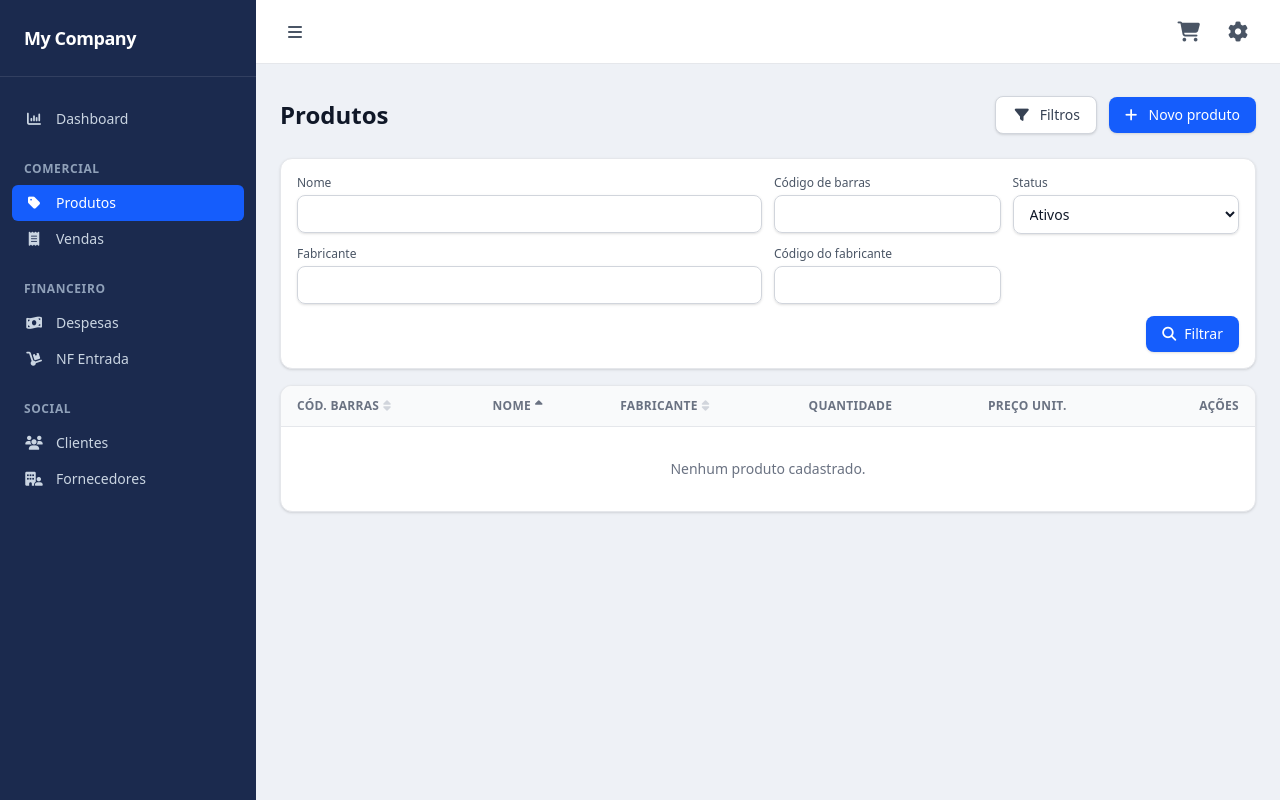
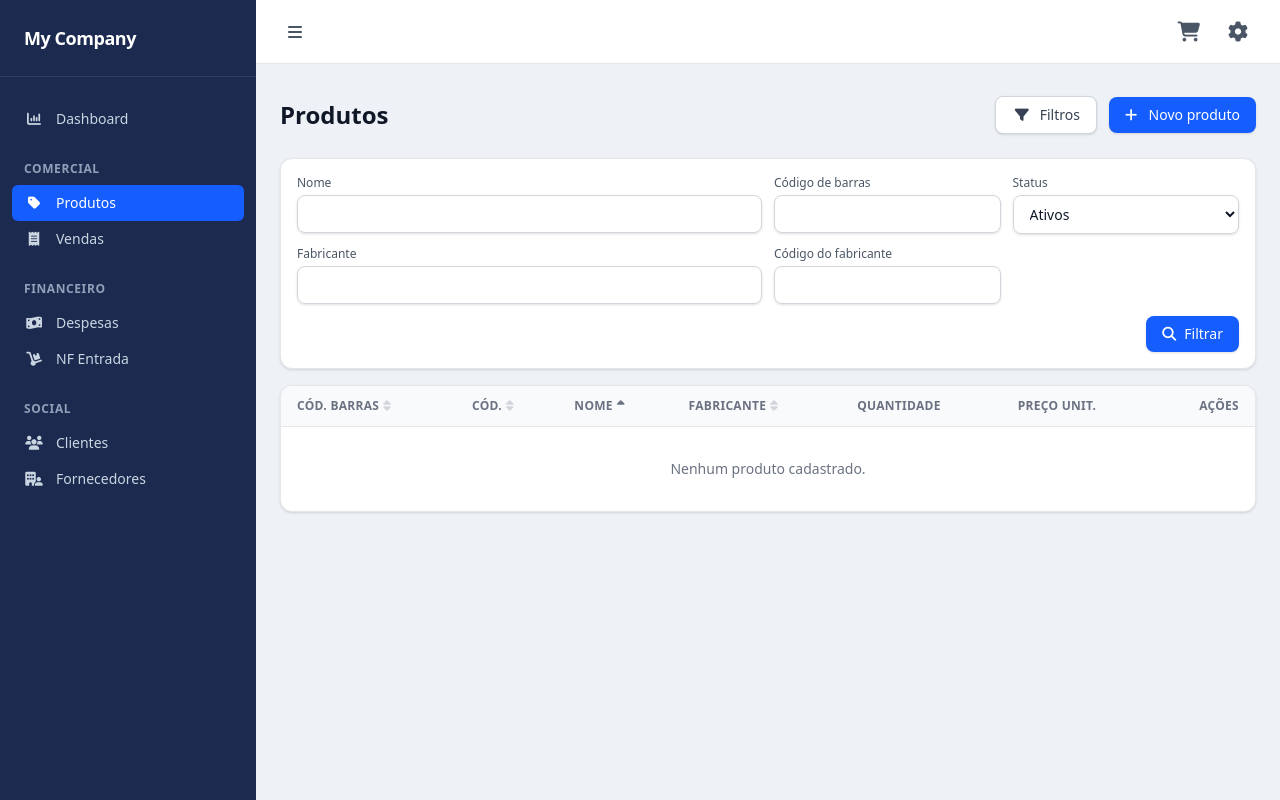
Before and after one commit to gustavolaires/sign-kr, a Django app: page /products/ in a window 1280 px wide. Run offline with Django 5.2, Linux system fonts and the light colour scheme; data comes from the database, SQL or seed files in the repository; data that the repository does not hold is empty; style sheets or scripts are compiled from the project's sources.

Commit message:
feat(sign): coluna de código do fabricante e auto-preenchimento de nf_search_id
- Listagem de produtos: código do fabricante em coluna própria ("Cód.", logo
  após "Cód. barras"), ordenável; a coluna Nome volta a exibir apenas o nome.
- ProductForm: ao criar/editar, o código de barras e o código do fabricante
  preenchidos são adicionados ao nf_search_id (com ';' ao final, sem duplicar),
  para casar itens de notas fiscais futuras no processamento.
- Helpers nf_search_tokens/format_nf_search promovidos a públicos em services.py
  (convenção única de nf_search_id reusada entre serviço e form).

```diff
--- a/sign/forms.py
+++ b/sign/forms.py
@@ -17,7 +17,7 @@ from .models import (
     Sale,
     Supplier,
 )
-from .services import reais_to_cents
+from .services import format_nf_search, nf_search_tokens, reais_to_cents
 
 # Classe base aplicada aos inputs para padronizar o estilo Tailwind.
 INPUT_CLASSES = (
@@ -96,6 +96,14 @@ class ProductForm(StyledModelForm):
         product.unit_price_cents = int(
             (reais * 100).quantize(Decimal("1"), rounding=ROUND_HALF_UP)
         )
+        # Código de barras e código do fabricante, quando preenchidos, entram nos
+        # IDs de busca para NF (com ';' ao final) para casar itens de notas futuras.
+        tokens = nf_search_tokens(product.nf_search_id)
+        for extra in (product.barcode, product.manufacturer_code):
+            extra = (extra or "").strip()
+            if extra and extra not in tokens:
+                tokens.append(extra)
+        product.nf_search_id = format_nf_search(tokens)
         if commit:
             product.save()
         return product
--- a/sign/templates/sign/products/list.html
+++ b/sign/templates/sign/products/list.html
@@ -80,6 +80,14 @@
                     </a>
                 </th>
                 <th class="px-4 py-3">
+                    <a href="{{ sort_links.manufacturer_code }}" class="inline-flex items-center gap-1 hover:text-gray-700">
+                        Cód.
+                        {% if sort_state.manufacturer_code == 'asc' %}<i class="fa-solid fa-sort-up"></i>
+                        {% elif sort_state.manufacturer_code == 'desc' %}<i class="fa-solid fa-sort-down"></i>
+                        {% else %}<i class="fa-solid fa-sort text-gray-300"></i>{% endif %}
+                    </a>
+                </th>
+                <th class="px-4 py-3">
                     <a href="{{ sort_links.name }}" class="inline-flex items-center gap-1 hover:text-gray-700">
                         Nome
                         {% if sort_state.name == 'asc' %}<i class="fa-solid fa-sort-up"></i>
@@ -104,7 +112,8 @@
             {% for product in products %}
                 <tr class="hover:bg-gray-50">
                     <td class="px-4 py-3 text-gray-600">{{ product.barcode|default:"—" }}</td>
-                    <td class="px-4 py-3 font-medium">{% if not product.is_active %}<i class="fa-solid fa-triangle-exclamation text-amber-500" title="Inativo" aria-label="Inativo"></i> {% endif %}{% if product.manufacturer_code %}[{{ product.manufacturer_code }}] {% endif %}{{ product.name }}</td>
+                    <td class="px-4 py-3 text-gray-600">{{ product.manufacturer_code|default:"—" }}</td>
+                    <td class="px-4 py-3 font-medium">{% if not product.is_active %}<i class="fa-solid fa-triangle-exclamation text-amber-500" title="Inativo" aria-label="Inativo"></i> {% endif %}{{ product.name }}</td>
                     <td class="px-4 py-3 text-gray-600">{{ product.manufacturer.name }}</td>
                     <td class="px-4 py-3 text-gray-600">{{ product.quantity }} {{ product.unit_type }}</td>
                     <td class="px-4 py-3 text-gray-600">R$ {{ product.unit_price|floatformat:2 }}</td>
@@ -132,7 +141,7 @@
                 </tr>
             {% empty %}
                 <tr>
-                    <td colspan="6" class="px-4 py-8 text-center text-gray-500">
+                    <td colspan="7" class="px-4 py-8 text-center text-gray-500">
                         {% if has_filters %}Nenhum produto encontrado.{% else %}Nenhum produto cadastrado.{% endif %}
                     </td>
                 </tr>
--- a/sign/views/products.py
+++ b/sign/views/products.py
@@ -23,10 +23,11 @@ class ProductListView(ListView):
     context_object_name = "products"
 
     # Campos permitidos para ordenação (asc/desc) e a expressão real de ordenação.
-    SORT_FIELDS = ("name", "barcode", "manufacturer")
+    SORT_FIELDS = ("name", "barcode", "manufacturer_code", "manufacturer")
     SORT_EXPRESSIONS = {
         "name": "name",
         "barcode": "barcode",
+        "manufacturer_code": "manufacturer_code",
         "manufacturer": "manufacturer__name",
     }
 
```
Also changed, not shown: sign/services.py (+6 -6 lines).
